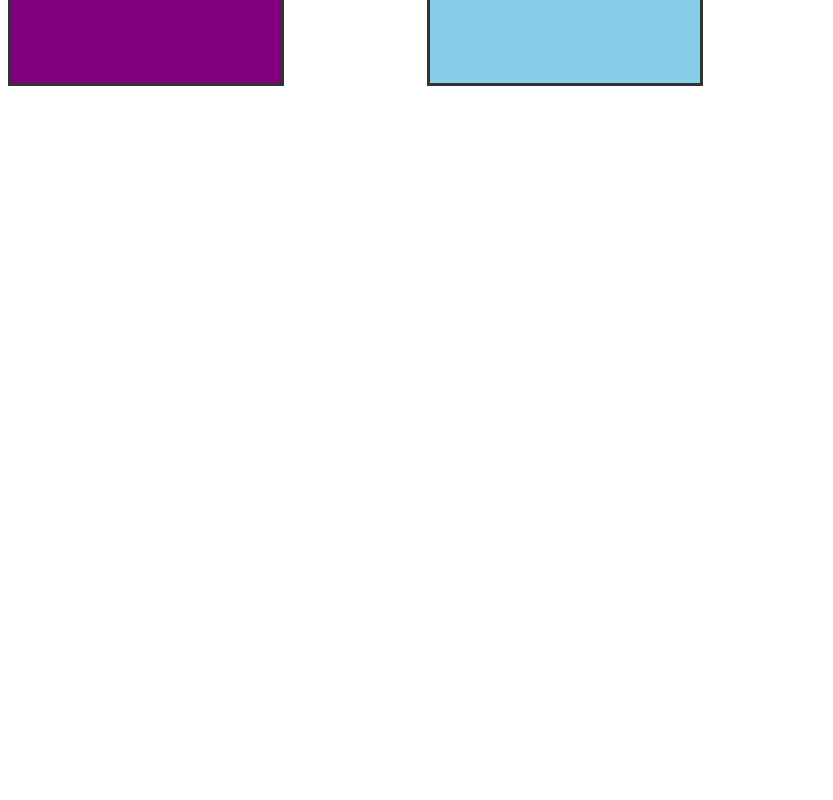
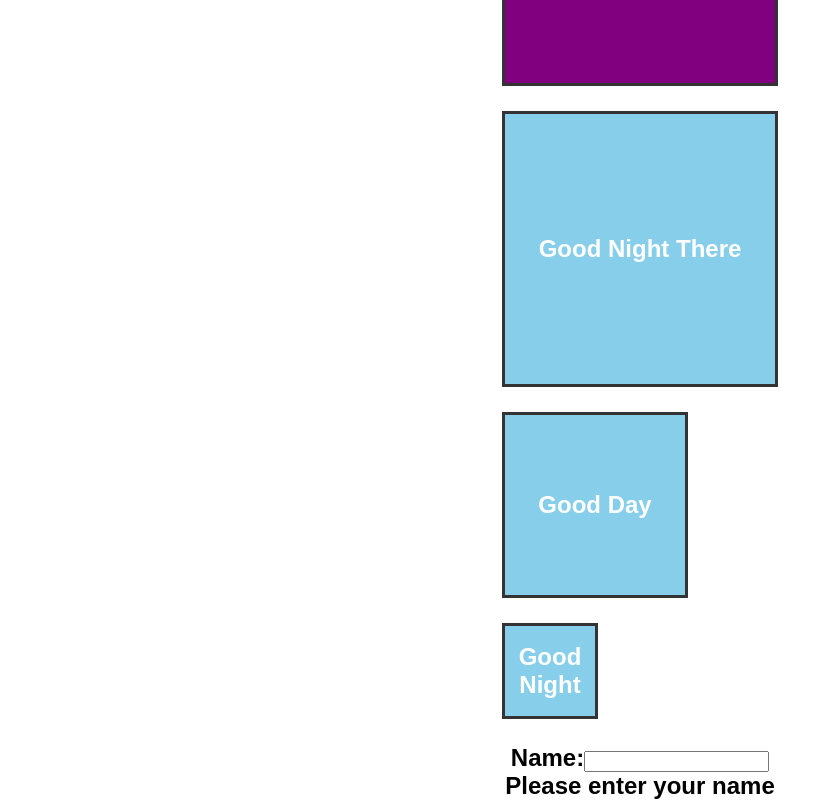
Before and after one commit to donaldkaiserjr/example-codesandbox, a React (Create React App) app: page / in a window 1280 px wide. Shown: the part 430-1230 px from the top of the page, without its empty margins (0-833 px from the left). Before the commit the page ends 816 px from the top, so only its background shows below. Built offline with nearby package versions, Linux system fonts and the light colour scheme.

Commit message:
Greeting State Added Greeting File with state component.

```diff
--- a/src/App.js
+++ b/src/App.js
@@ -2,6 +2,7 @@ import "./styles.css";
 import Box from "./boxes";
 import SayHello from "./sayHello";
 import CharacterCount from "./charCount";
+import Greeting from "./greeting";
 
 const element = (
   <>
@@ -25,6 +26,7 @@ const element = (
         {" "}
         Good Night{" "}
       </Box>
+      <Greeting />
     </div>
   </>
 );
--- /dev/null
+++ b/src/greeting.js
@@ -0,0 +1,15 @@
+import React, { useState } from "react";
+
+export default function Greeting() {
+  const [state, setState] = React.useState("");
+  const handleChange = (event) => setState(event.target.value);
+  return (
+    <div>
+      <form>
+        <label htmlFor="Name">Name:</label>
+        <input onChange={handleChange} id="name" />
+      </form>
+      {state ? <strong>Greetings {state} </strong> : "Please enter your name"}
+    </div>
+  );
+}
--- a/src/styles.css
+++ b/src/styles.css
@@ -8,10 +8,10 @@
 }
 .container {
   display: flex;
-  flex-direction: row;
+  flex-direction: column;
   flex-wrap: wrap;
   justify-content: space-between;
-  align-content: flex-end;
+  align-content: center;
 }
 .sayHello {
   font-size: 24px;
```
